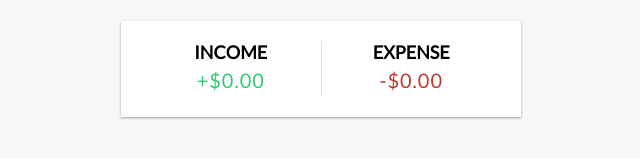
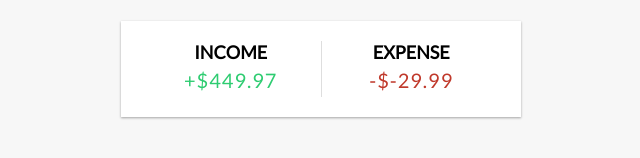
Before and after one commit to Emp923/vue-expense-tracker, a Vue app: page / in a window 1280 px wide. Shown: the part 150-308 px from the top of the page, without its empty margins (319-959 px from the left). Built offline with nearby package versions, Linux system fonts and the light colour scheme.

Commit message:
income and expense totals

```diff
--- a/src/App.vue
+++ b/src/App.vue
@@ -2,7 +2,7 @@
   <Header />
   <div class="container">
     <Balance :total="total" />
-    <IncomeExpenses />
+    <IncomeExpenses :income="income" :expenses="expenses" />
     <TransactionList :transactions="transactions" />
     <AddTransaction />
   </div>
@@ -24,9 +24,30 @@ const transactions = ref([
   { id: 4, text: 'Camera', amount: 150 },
 ]);
 
+// Get total
 const total = computed(() => {
   return transactions.value.reduce((acc, transaction) => {
     return acc + transaction.amount;
   }, 0);
 });
+
+// Get income
+const income = computed(() => {
+  return transactions.value
+      .filter((transaction) => transaction.amount > 0)
+      .reduce((acc, transaction) => {
+        return acc + transaction.amount;
+      }, 0)
+      .toFixed(2);
+});
+
+// Get expenses
+const expenses = computed(() => {
+  return transactions.value
+      .filter((transaction) => transaction.amount < 0)
+      .reduce((acc, transaction) => {
+        return acc + transaction.amount;
+      }, 0)
+      .toFixed(2);
+});
 </script>
--- a/src/components/IncomeExpenses.vue
+++ b/src/components/IncomeExpenses.vue
@@ -2,11 +2,26 @@
   <div class="inc-exp-container">
     <div>
       <h4>Income</h4>
-      <p id="money-plus" class="money plus">+$0.00</p>
+      <p id="money-plus" class="money plus">+${{income}}</p>
     </div>
     <div>
       <h4>Expense</h4>
-      <p id="money-minus" class="money minus">-$0.00</p>
+      <p id="money-minus" class="money minus">-${{expenses}}</p>
     </div>
   </div>
 </template>
+
+<script setup>
+import { defineProps } from 'vue';
+
+const props = defineProps({
+  income: {
+    type: Number,
+    required: true,
+  },
+  expenses: {
+    type: Number,
+    required: true,
+  },
+});
+</script>
```
